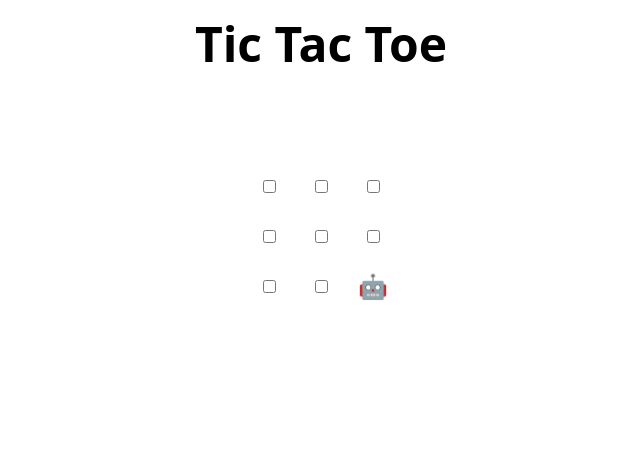
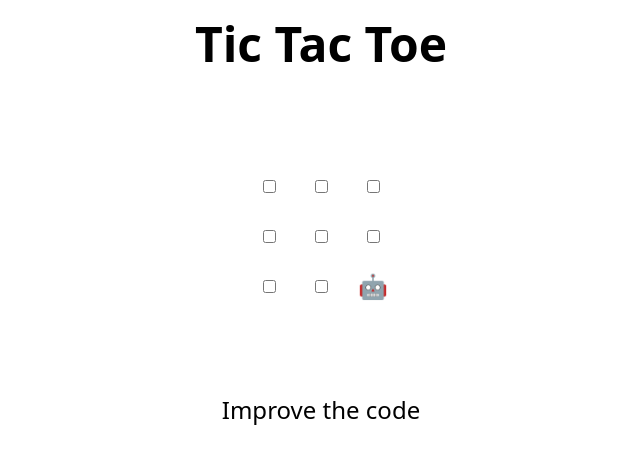
Before and after one commit to Vincenttttzzzz/skills-review-pull-requests, a plain HTML site: page index.html in a window 1280 px wide. Shown: the whole page, without its empty margins (319-959 px from the left). Drawn offline with Linux system fonts and the light colour scheme.

Commit message:
Update index.html
yes

```diff
--- a/index.html
+++ b/index.html
@@ -48,7 +48,7 @@
 </table>
 
 <h2 hidden>Game over, refresh to play again 🧑‍💻 🤖!</h2>
-
+Improve the code
 <script>
   // Initialization
   const boxes = Array.from(document.querySelectorAll("td"));
```
